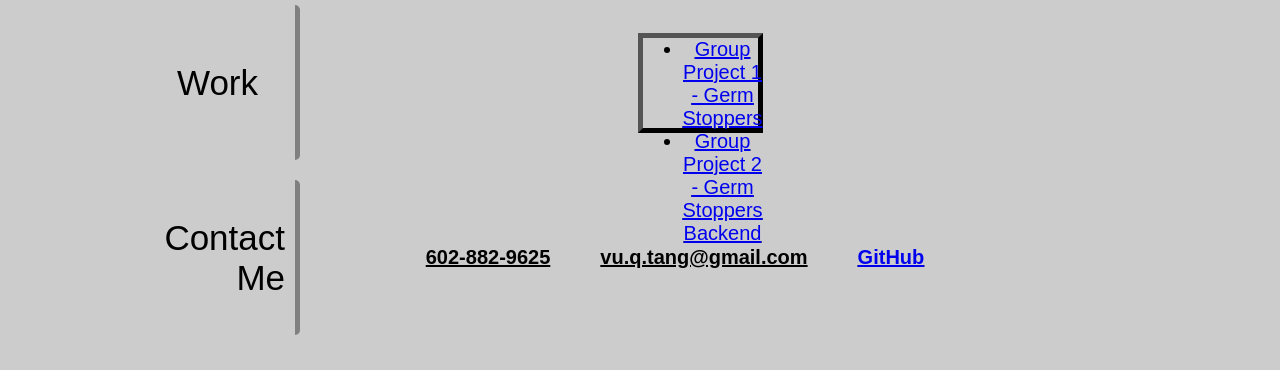
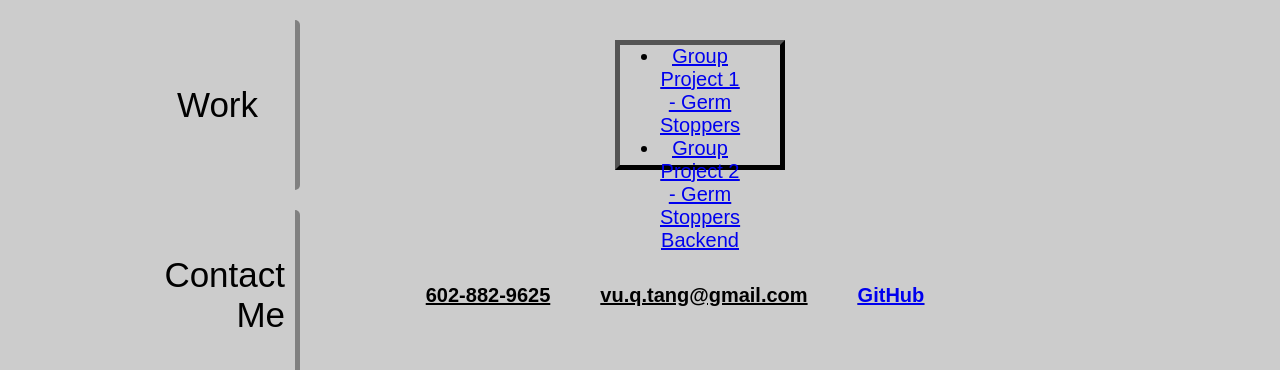
Before and after one commit to vutanguofa/challenge2final, a plain HTML site: page index.html in a window 1280 px wide. Shown: the part 834-1204 px from the top of the page. Drawn offline with Linux system fonts and the light colour scheme.

Commit message:
updating stylesheet

```diff
--- a/assets/css/style.css
+++ b/assets/css/style.css
@@ -126,8 +126,9 @@ body {
 /* Mywork Section */
 .mywork {
   border: 5px outset #000000;
-  height: 100px;
-  width: 125px;
+  height: 130px;
+  width: 170px;
+  margin: 20px;
   /*background-image: url("images/communitymasks.jpg");*/
   text-align: center;
   padding-right: 10px;
```
